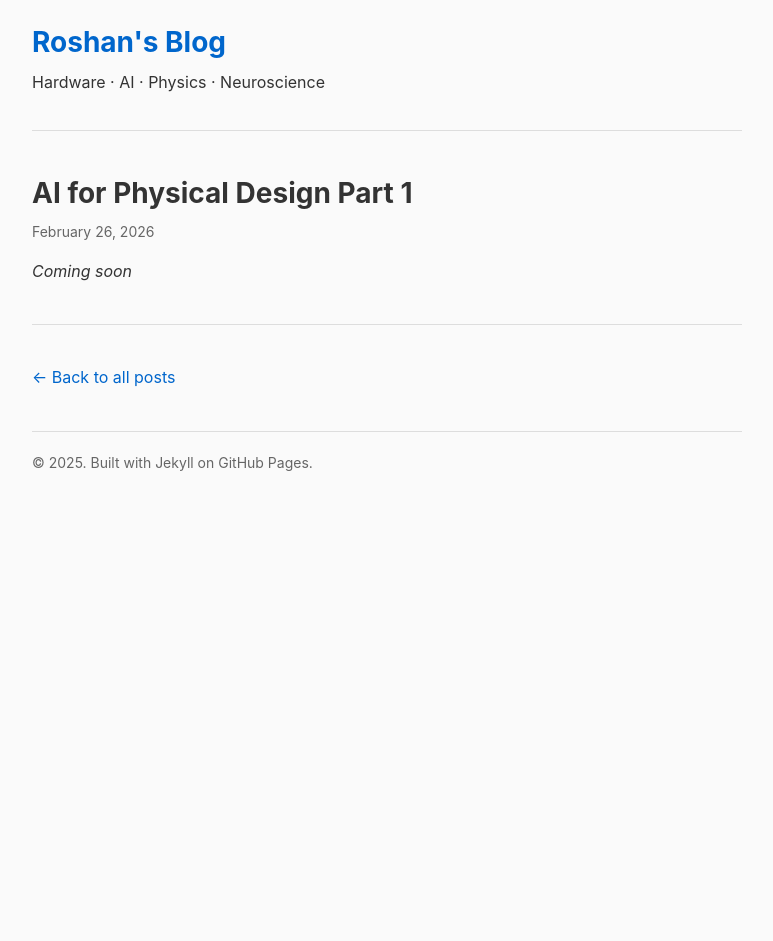
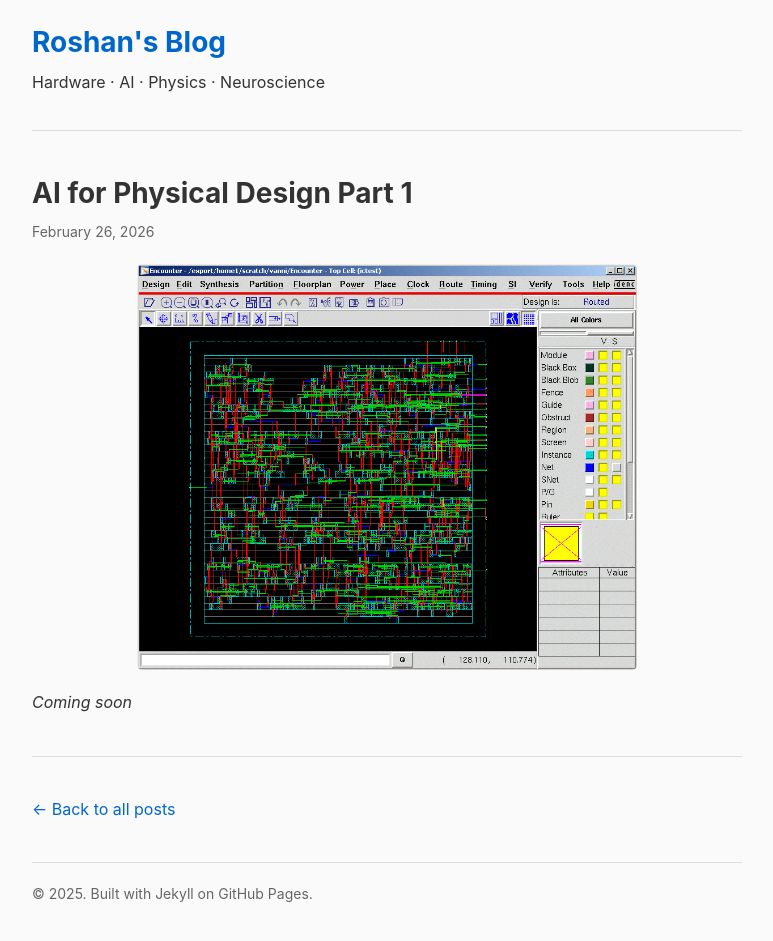
Before and after one commit to roshanwariar/roshanwariar.github.io, a Jekyll site: the page built from _posts/2026-2-26-pdai1.md, in a window 1280 px wide. Shown: the whole page, without its empty margins (253-1026 px from the left). Built offline with Jekyll 4.4.1, drawn with Linux system fonts in a browser that asks for light colours; before the commit the page ends 900 px from its top, so only the background shows below that.

Commit message:
Update 2026-2-26-pdai1.md

```diff
--- a/_posts/2026-2-26-pdai1.md
+++ b/_posts/2026-2-26-pdai1.md
@@ -5,4 +5,6 @@ date: 2026-02-26
 image:
 ---
 
+![Physical Design](/assets/images/RoutingResult.gif)
+
 _Coming soon_
```
